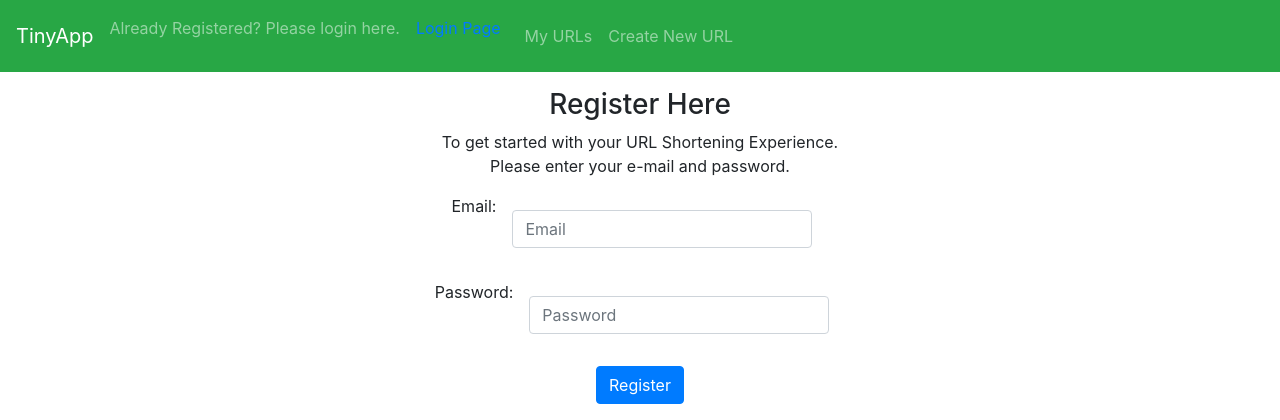
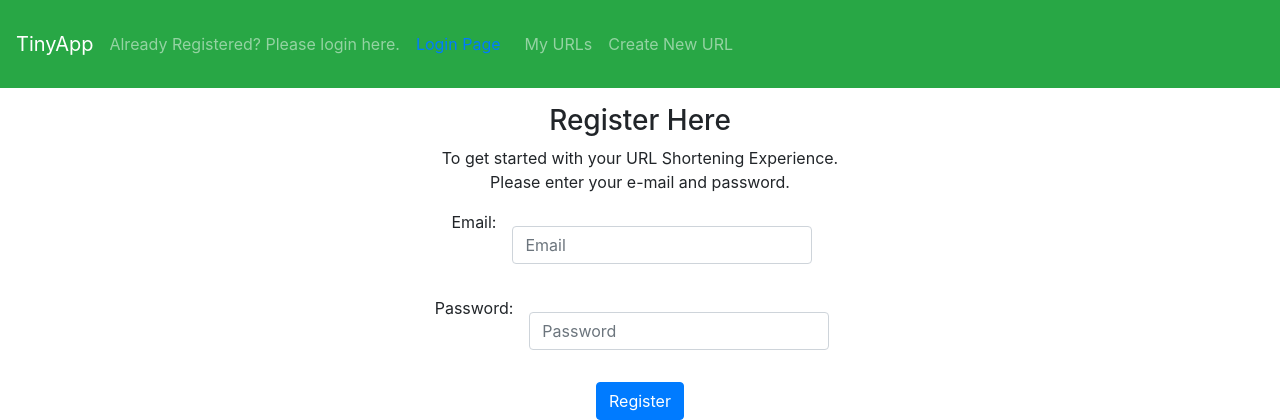
Before and after one commit to Kershia1/tinyapp, a Node server app: page /register in a window 1280 px wide. Shown: the top 420 px of the page. Run offline with Node 20, Linux system fonts and the light colour scheme; some libraries are stand-ins or nearby versions.

Commit message:
fixed last style bug in header for the registration page. All text new centered vertically.

```diff
--- a/views/partials/_header.ejs
+++ b/views/partials/_header.ejs
@@ -17,8 +17,8 @@
     <a class="nav-item nav-link" href="/register">Registration Page</a>
 
      <% } else { %>
-      <p class="navbar-text">Already Registered? Please login here.</p>
-      <a class="nav-item nav-link" href="/urls_login">Login Page</a>
+      <p class="navbar-text my-3">Already Registered? Please login here.</p>
+      <a class="nav-item nav-link my-3" href="/urls_login">Login Page</a>
     <% } %>
      </div>
 
```
